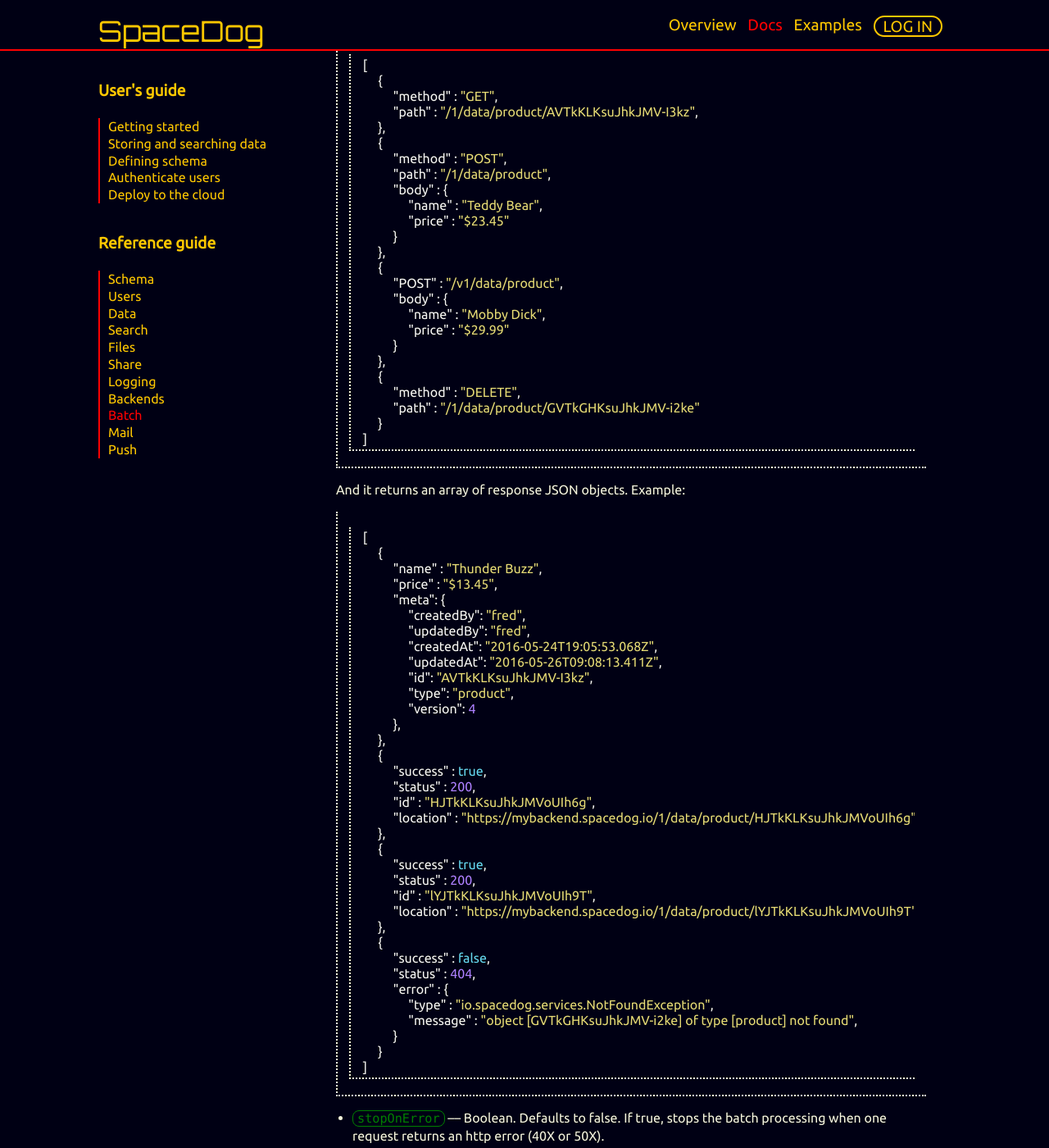
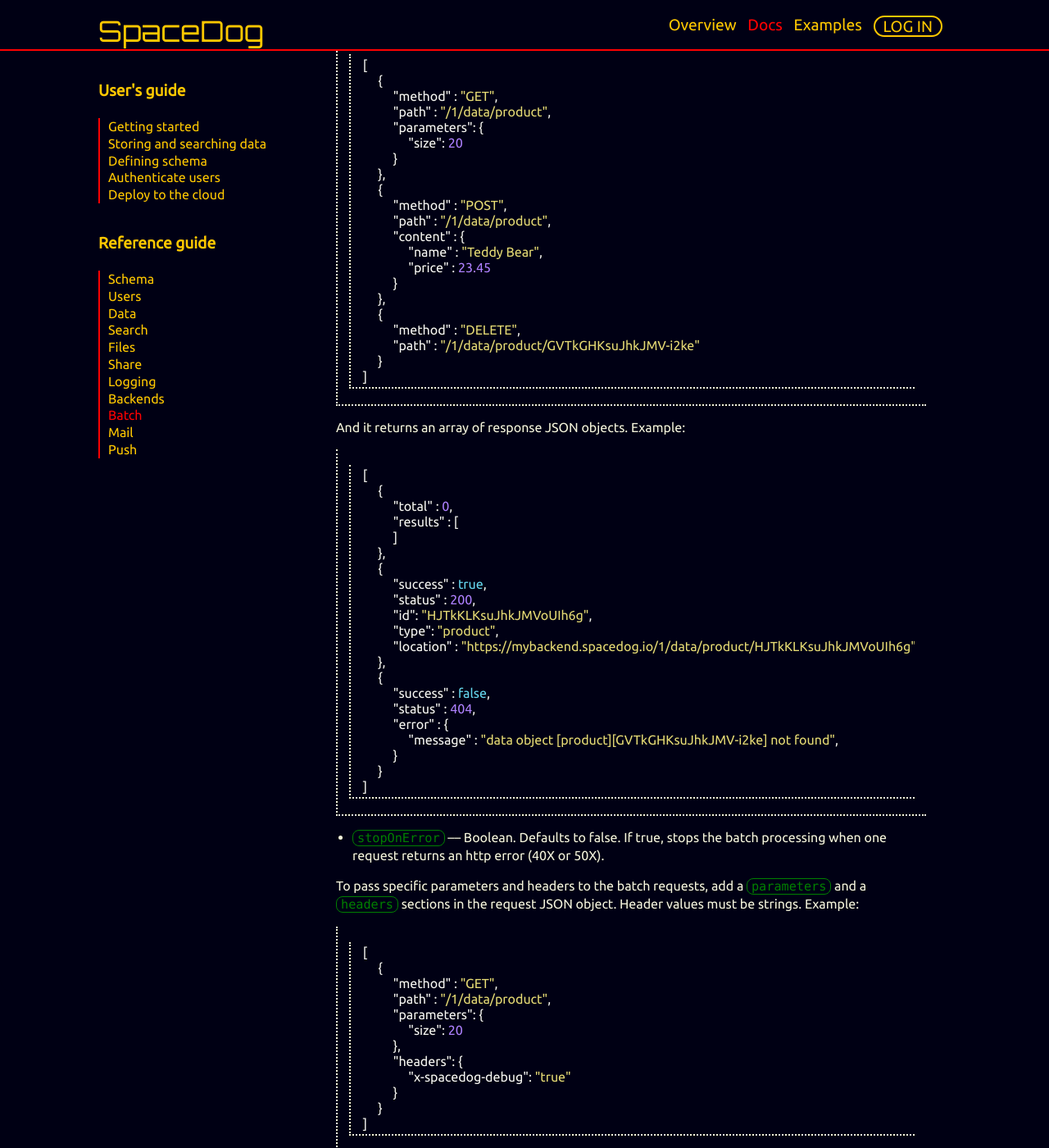
Before and after one commit to spacedog-io/spacedog.io, a Jekyll site: the page built from src/_reference-guide/batch.md, in a window 1280 px wide and 1400 px high, scrolled down 268 px. Shown: the whole window at 82% size. Built offline with Jekyll 4.4.1, drawn with Linux system fonts in a browser that asks for light colours; nearby versions of some CDN libraries; Markdown is read by kramdown in place of the engine named in the settings.

Commit message:
Fixes batch reference examples

````diff
--- a/src/_reference-guide/batch.md
+++ b/src/_reference-guide/batch.md
@@ -16,21 +16,17 @@ Use a batch request when you need to send to your backend a batch of requests. I
 [
      {
           "method" : "GET",
-          "path" : "/1/data/product/AVTkKLKsuJhkJMV-I3kz",
+          "path" : "/1/data/product",
+          "parameters": {
+               "size": 20
+          }
      },
      {
           "method" : "POST",
           "path" : "/1/data/product",
-          "body" : {
+          "content" : {
                "name" : "Teddy Bear",
-               "price" : "$23.45"
-          }
-     },
-     {
-          "POST" : "/v1/data/product",
-          "body" : {
-               "name" : "Mobby Dick",
-               "price" : "$29.99"
+               "price" : 23.45
           }
      },
      {
@@ -45,39 +41,42 @@ And it returns an array of response JSON objects. Example:
 ```json
 [
      {
-          "name" : "Thunder Buzz",
-          "price" : "$13.45",
-          "meta": {
-               "createdBy": "fred",
-               "updatedBy": "fred",
-               "createdAt": "2016-05-24T19:05:53.068Z",
-               "updatedAt": "2016-05-26T09:08:13.411Z",
-               "id": "AVTkKLKsuJhkJMV-I3kz",
-               "type": "product",
-               "version": 4
-          },
+          "total" : 0,
+          "results" : [
+          ]
      },
      {
           "success" : true,
           "status" : 200,
-          "id" : "HJTkKLKsuJhkJMVoUIh6g",
+          "id": "HJTkKLKsuJhkJMVoUIh6g",
+          "type": "product",
           "location" : "https://mybackend.spacedog.io/1/data/product/HJTkKLKsuJhkJMVoUIh6g"
-     },
-     {
-          "success" : true,
-          "status" : 200,
-          "id" : "lYJTkKLKsuJhkJMVoUIh9T",
-          "location" : "https://mybackend.spacedog.io/1/data/product/lYJTkKLKsuJhkJMVoUIh9T"
      },
      {
           "success" : false,
           "status" : 404,
           "error" : {
-               "type" : "io.spacedog.services.NotFoundException",
-               "message" : "object [GVTkGHKsuJhkJMV-i2ke] of type [product] not found",
+               "message" : "data object [product][GVTkGHKsuJhkJMV-i2ke] not found",
           }
      }
 ]
 ```
 
 - `stopOnError` –– Boolean. Defaults to false. If true, stops the batch processing when one request returns an http error (40X or 50X).
+
+To pass specific parameters and headers to the batch requests, add a `parameters` and a `headers` sections in the request JSON object. Header values must be strings. Example:
+
+```json
+[
+     {
+          "method" : "GET",
+          "path" : "/1/data/product",
+          "parameters": {
+               "size": 20
+          },
+          "headers": {
+               "x-spacedog-debug": "true"
+          }
+     }
+]
+```
````
